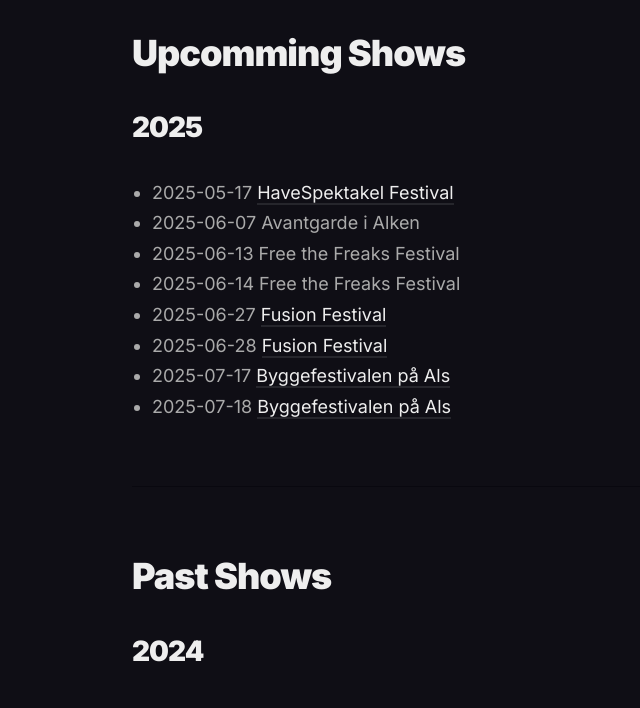
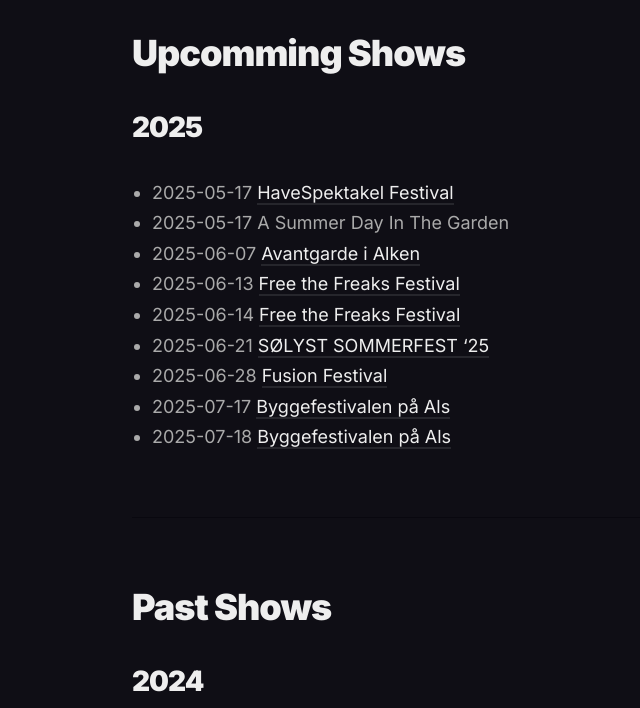
Before and after one commit to robotic4udio/tromleorkestret, a Jekyll site: the page built from _pages/shows.md, in a window 1280 px wide and 900 px high, scrolled down 620 px, cut to the strip 48-756 px from the top of the window. Shown: the whole strip, without its empty margins (128-768 px from the left). Built offline with Jekyll 4.4.1, drawn with Linux system fonts in a browser that asks for light colours.

Commit message:
Update shows.md

```diff
--- a/_pages/shows.md
+++ b/_pages/shows.md
@@ -9,10 +9,11 @@
 # Upcomming Shows
 ## 2025
 - 2025-05-17 [HaveSpektakel Festival](https://www.facebook.com/events/1672024136989019/)
-- 2025-06-07 Avantgarde i Alken
-- 2025-06-13 Free the Freaks Festival
-- 2025-06-14 Free the Freaks Festival
-- 2025-06-27 [Fusion Festival](https://fusion-festival.de/en)
+- 2025-05-17 A Summer Day In The Garden
+- 2025-06-07 [Avantgarde i Alken](https://fb.me/e/9OlAZmbrm)
+- 2025-06-13 [Free the Freaks Festival](https://www.facebook.com/free.the.freaks.festival)
+- 2025-06-14 [Free the Freaks Festival](https://www.facebook.com/free.the.freaks.festival)
+- 2025-06-21 [SØLYST SOMMERFEST '25](https://fb.me/e/3expXiHal)
 - 2025-06-28 [Fusion Festival](https://fusion-festival.de/en)
 - 2025-07-17 [Byggefestivalen på Als](https://www.byggefest.dk/)
 - 2025-07-18 [Byggefestivalen på Als](https://www.byggefest.dk/)
```
